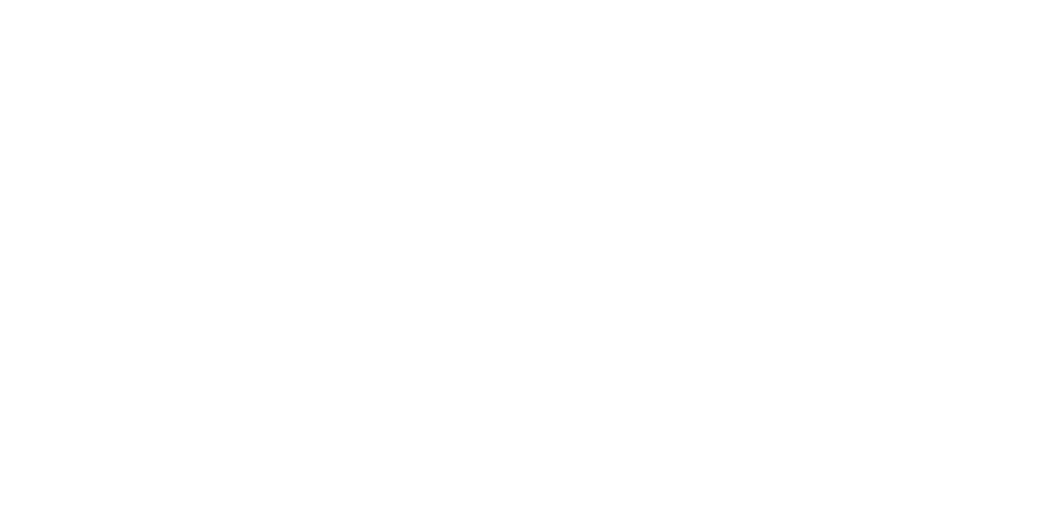
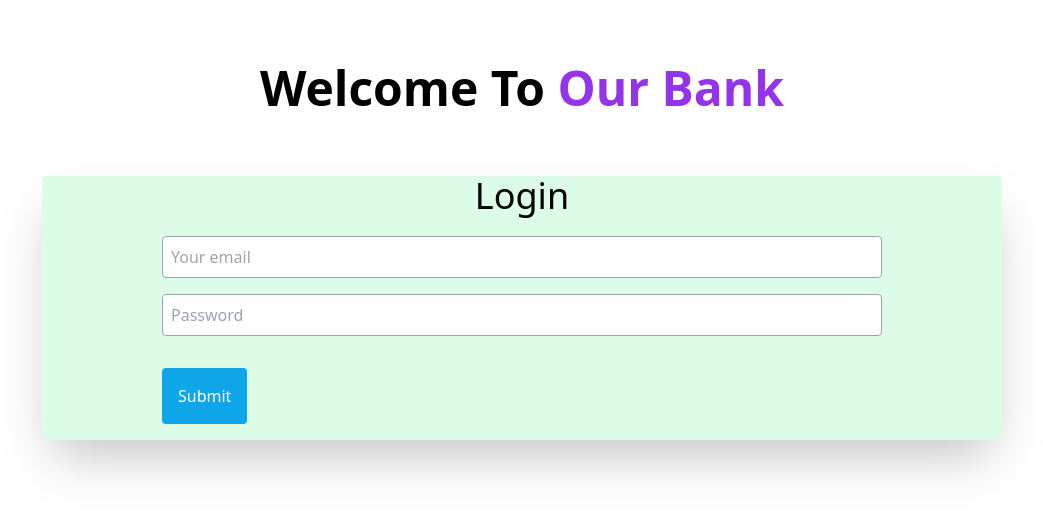
Before and after one commit to Yeasir-Hossain/simple-balance-calculation-login, a plain HTML site: page index.html in a window 1280 px wide. Shown: the whole page, without its empty margins (118-1161 px from the left). Drawn offline with nearby package versions, Linux system fonts and the light colour scheme.

Commit message:
Login added

```diff
--- a/index.html
+++ b/index.html
@@ -5,11 +5,29 @@
     <meta charset="UTF-8">
     <meta http-equiv="X-UA-Compatible" content="IE=edge">
     <meta name="viewport" content="width=device-width, initial-scale=1.0">
+    <script src="https://cdn.tailwindcss.com"></script>
     <title>Simple Bank Website</title>
+
 </head>
 
 <body>
+    <header>
+        <h1 class="text-5xl font-bold text-center mt-16">Welcome To <span class="text-purple-600">Our Bank</span>
+        </h1>
+    </header>
+    <main>
+        <section class="bg-green-100 mt-16 w-3/4 mx-auto rounded shadow-2xl">
+            <h3 class="text-4xl text-center my-5">Login</h3>
 
+            <div>
+                <input class="border border-gray-400 rounded block p-2 mx-auto w-3/4 mb-4" type="email" placeholder="Your email">
+                <input class="border border-gray-400 rounded block p-2 mx-auto w-3/4 mb-4" type="password" placeholder="Password">
+                <div class="mx-auto w-3/4">
+                    <button class="px-4 rounded bg-sky-500 mx-auto my-4 py-4 text-white font-medium">Submit</button>
+                </div>
+            </div>
+        </section>
+    </main>
 </body>
 
 </html>
```
